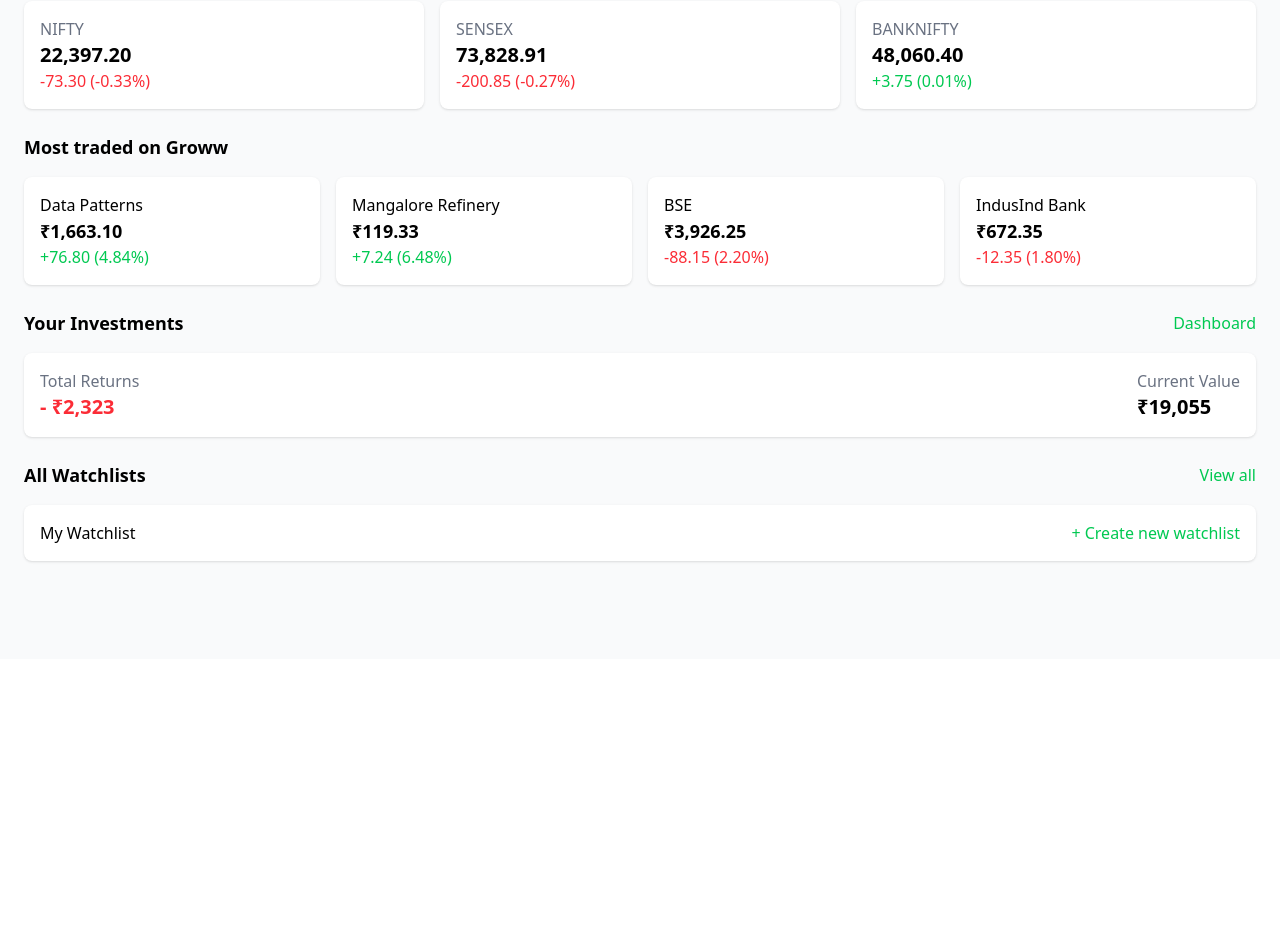
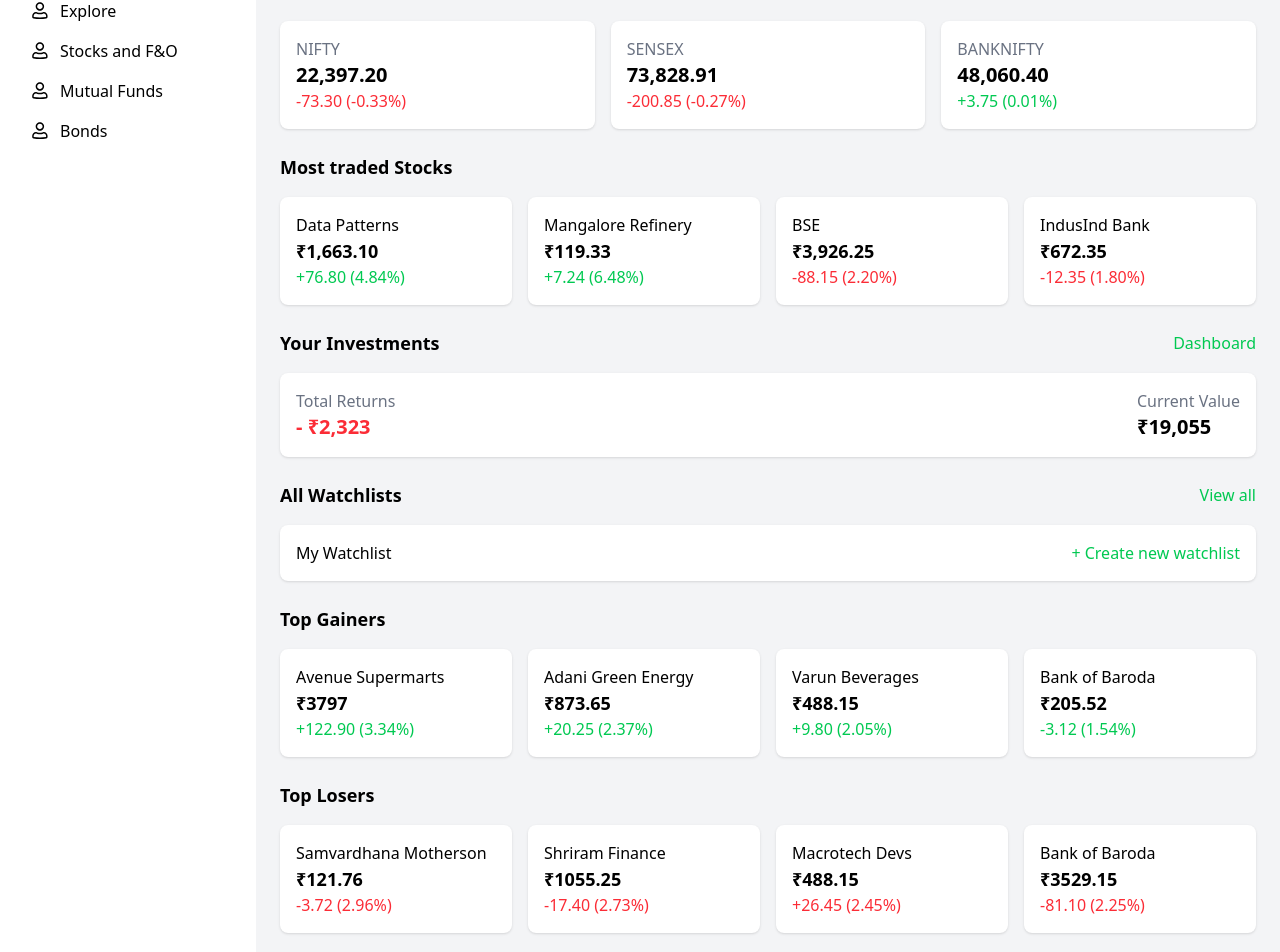
Before and after one commit to A1YAARY/vision-codecrafter2.0, a React (Vite) app in the folder client/: page /dashboard in a window 1280 px wide. Shown: the part 141-1093 px from the top of the page. Before the commit the page ends 800 px from the top, so only its background shows below. Built offline with nearby package versions, Linux system fonts and the light colour scheme.

Commit message:
added sidebar in userdetails

```diff
--- a/client/src/pages/UserDashboard.jsx
+++ b/client/src/pages/UserDashboard.jsx
@@ -1,15 +1,80 @@
-import React from "react";
+import React, { useState, useEffect, useRef } from "react";
 import Navbar from "../components/Navbar";
+import Sidebar from "../components/sidebar";
+import { useNavigate } from "react-router-dom";
+import logo from "../assets/Logo.svg";
 
 const UserDashboard = () => {
+  const navigate = useNavigate();
+  const [sidebarOpen, setSidebarOpen] = useState(false);
+  const sidebarRef = useRef(null);
+  const [showSubmenu, setShowSubmenu] = useState(false);
+  const [showAnalyticsSubmenu, setShowAnalyticsSubmenu] = useState(false);
+
+  const handleNavigation = (path) => {
+    navigate(path);
+  };
+
+  const toggleSubmenu = () => {
+    setShowSubmenu(!showSubmenu);
+  };
+  const toggleAnalyticsSubmenu = () =>
+    setShowAnalyticsSubmenu(!showAnalyticsSubmenu);
+  useEffect(() => {
+    const handleClickOutside = (event) => {
+      if (sidebarRef.current && !sidebarRef.current.contains(event.target)) {
+        setSidebarOpen(false);
+      }
+    };
+
+    document.addEventListener("mousedown", handleClickOutside);
+
+    return () => {
+      document.removeEventListener("mousedown", handleClickOutside);
+    };
+  }, []);
   return (
-    <div className="min-h-screen bg-gray-50">
-      {/* Navbar */}
+    <div className="min-h-screen flex">
+      <div
+        ref={sidebarRef}
+        className={`fixed top-0 left-0 h-full bg-gray-100 text-white z-50 transform ${
+          sidebarOpen ? "translate-x-0" : "-translate-x-full"
+        } transition-transform duration-300 ease-in-out w-64 xl:static xl:translate-x-0`}
+      >
+        <Sidebar />
+      </div>
+
+      <div className="flex-1 bg-gray-100">
         <Navbar />
 
-      {/* Main Content */}
-      <div className="p-6">
-        {/* Stocks Section */}
+        <div className="  mt-5">
+          <button
+            className="xl:hidden text-gray-800"
+            onClick={() => setSidebarOpen(!sidebarOpen)}
+          >
+            <svg
+              className="w-7 h-8"
+              fill="none"
+              stroke="currentColor"
+              strokeWidth={2}
+              viewBox="0 0 24 24"
+              xmlns="http://www.w3.org/2000/svg"
+            >
+              <path
+                strokeLinecap="round"
+                strokeLinejoin="round"
+                d={
+                  sidebarOpen
+                    ? "M6 18L18 6M6 6l12 12"
+                    : "M4 6h16M4 12h16M4 18h16"
+                }
+              />
+            </svg>
+          </button>
+
+
+          <div className="p-6 ">
+
             <div className="flex justify-between">
               <h2 className="text-lg font-semibold">Indices</h2>
               <a href="#" className="text-green-500">
@@ -34,8 +99,8 @@
               </div>
             </div>
 
-        {/* Most Traded Section */}
-        <h2 className="mt-6 text-lg font-semibold">Most traded on Groww</h2>
+
+            <h2 className="mt-6 text-lg font-semibold">Most traded Stocks</h2>
             <div className="grid grid-cols-4 gap-4 mt-4">
               <div className="p-4 bg-white shadow rounded-lg">
                 <p>Data Patterns</p>
@@ -88,6 +153,54 @@
               <p>My Watchlist</p>
               <button className="text-green-500">+ Create new watchlist</button>
             </div>
+            <h2 className="mt-6 text-lg font-semibold">Top Gainers</h2>
+            <div className="grid grid-cols-4 gap-4 mt-4">
+              <div className="p-4 bg-white shadow rounded-lg">
+                <p>Avenue Supermarts</p>
+                <p className="text-lg font-semibold">₹3797</p>
+                <p className="text-green-500">+122.90 (3.34%)</p>
+              </div>
+              <div className="p-4 bg-white shadow rounded-lg">
+                <p>Adani Green Energy</p>
+                <p className="text-lg font-semibold">₹873.65</p>
+                <p className="text-green-500">+20.25 (2.37%)</p>
+              </div>
+              <div className="p-4 bg-white shadow rounded-lg">
+                <p>Varun Beverages</p>
+                <p className="text-lg font-semibold">₹488.15</p>
+                <p className="text-green-500">+9.80 (2.05%)</p>
+              </div>
+              <div className="p-4 bg-white shadow rounded-lg">
+                <p>Bank of Baroda</p>
+                <p className="text-lg font-semibold">₹205.52</p>
+                <p className="text-green-500">-3.12 (1.54%)</p>
+              </div>
+            </div>
+            <h2 className="mt-6 text-lg font-semibold">Top Losers</h2>
+            <div className="grid grid-cols-4 gap-4 mt-4">
+              <div className="p-4 bg-white shadow rounded-lg">
+                <p>Samvardhana Motherson</p>
+                <p className="text-lg font-semibold">₹121.76</p>
+                <p className="text-red-500">-3.72 (2.96%)</p>
+              </div>
+              <div className="p-4 bg-white shadow rounded-lg">
+                <p>Shriram Finance</p>
+                <p className="text-lg font-semibold">₹1055.25</p>
+                <p className="text-red-500">-17.40 (2.73%)</p>
+              </div>
+              <div className="p-4 bg-white shadow rounded-lg">
+                <p>Macrotech Devs</p>
+                <p className="text-lg font-semibold">₹488.15</p>
+                <p className="text-red-500">+26.45 (2.45%)</p>
+              </div>
+              <div className="p-4 bg-white shadow rounded-lg">
+                <p>Bank of Baroda</p>
+                <p className="text-lg font-semibold">₹3529.15</p>
+                <p className="text-red-500">-81.10 (2.25%)</p>
+              </div>
+            </div>
+          </div>
+        </div>
       </div>
     </div>
   );
--- a/client/src/pages/UserDetails.jsx
+++ b/client/src/pages/UserDetails.jsx
@@ -1,24 +1,57 @@
-import React from 'react'
-import UserDetailsCard from '../components/UserDetailsCard'
-import Navbar from '../components/Navbar'
-import UserIcon from '../components/UserIcon'
+import React, { useState, useEffect, useRef } from "react";
+import UserDetailsCard from "../components/UserDetailsCard";
+import Navbar from "../components/Navbar";
+import UserIcon from "../components/UserIcon";
+import { useNavigate } from "react-router-dom";
+import Sidebar from "../components/sidebar";
+
 
 function UserDetails() {
+  const navigate = useNavigate();
+  const [sidebarOpen, setSidebarOpen] = useState(false);
+  const sidebarRef = useRef(null);
+  const toggleSubmenu = () => {
+    setShowSubmenu(!showSubmenu);
+  };
+  const toggleAnalyticsSubmenu = () =>
+    setShowAnalyticsSubmenu(!showAnalyticsSubmenu);
+  useEffect(() => {
+    const handleClickOutside = (event) => {
+      if (sidebarRef.current && !sidebarRef.current.contains(event.target)) {
+        setSidebarOpen(false);
+      }
+    };
+
+    document.addEventListener("mousedown", handleClickOutside);
+
+    return () => {
+      document.removeEventListener("mousedown", handleClickOutside);
+    };
+  }, []);
   return (
-    <div>
+    <div className="min-h-screen flex">
+      <div
+        ref={sidebarRef}
+        className={`fixed top-0 left-0 h-full bg-gray-100 text-white z-50 transform ${
+          sidebarOpen ? "translate-x-0" : "-translate-x-full"
+        } transition-transform duration-300 ease-in-out w-64 xl:static xl:translate-x-0`}
+      >
+        <Sidebar />
+      </div>
 
-        <Navbar/>
-        <div className=' flex items-center justify-center mt-6 mb-6'>
-        <div className='flex flex-col w-5/12  bg-white rounded-lg shadow-sm border border-gray-100'>
-        <UserIcon/>
-        <div className=''>
-        <UserDetailsCard />
+      <div className="flex-1 bg-gray-100">
+        <Navbar />
+        <div className=" flex items-center justify-center mt-6 mb-6">
+          <div className="flex flex-col w-5/12  bg-white rounded-lg shadow-sm border border-gray-100">
+            <UserIcon />
+            <div className="">
+              <UserDetailsCard />
+            </div>
+          </div>
         </div>
-        </div>
-        </div>
-
+      </div>
     </div>
-  )
+  );
 }
 
-export default UserDetails
+export default UserDetails;
```
Lines whose indentation alone changed are shown as unchanged.
